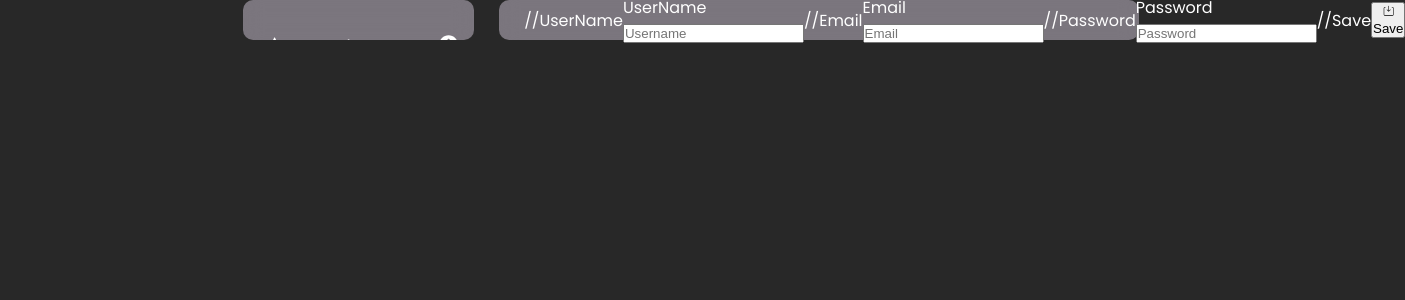
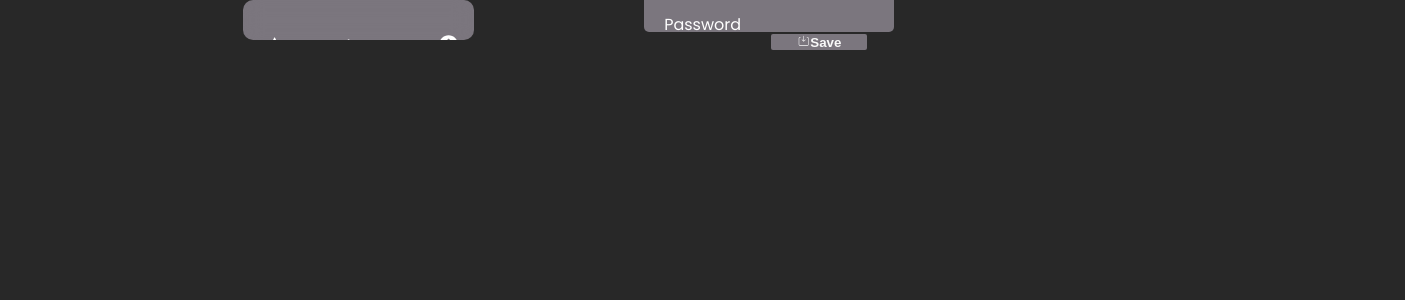
Before and after one commit to 404-Runtime-Terror/Password-Manager-Frontend, a Next.js app: page /components/Pages/DashboardPage in a window 1280 px wide. Shown: the top 300 px of the page, 1405 px wide, since content can reach past the window. Built offline with nearby package versions, Linux system fonts and the light colour scheme.

Commit message:
centered

```diff
--- a/pages/components/Pages/DashboardPage/AccountsList/Account/index.jsx
+++ b/pages/components/Pages/DashboardPage/AccountsList/Account/index.jsx
@@ -8,32 +8,19 @@ function Account() {
   return (
     <>
     <div className={style.Account}>
-    {/* <div className="Account"> */}
+      <div className={style.logo}>
 
-    //UserName
-      <div className={style.field}>
-        <label>UserName</label>
-        <input type="text" name="username" placeholder='Username'/>
       </div>
-
-      //Email
-      <div className={style.field}>
-        <label>Email</label>
-        <input type="email" name="email" placeholder="Email"/>
+      <div className={style.box}>
+        <label>UserName/Email</label>
+        <input type="text" name="Username/Email" placeholder="Username/Email"/>
       </div>
-
-      //Password
-      <div className={style.field}>
-        <label>Password</label>
+      <div className={style.box}>
+      <label>Password</label>
         <input type="password" name="password" placeholder="Password"/>
       </div>
-
-      //Save
-      <button className={style.fielduibutton}>
-        <CiSaveDown2/>
-        Save</button>
-      </div>
-
+      <button className={style.save}><CiSaveDown2/>Save</button>
+    </div>
     </>
     )
 }
--- a/pages/components/Pages/DashboardPage/AccountsList/Account/style.module.css
+++ b/pages/components/Pages/DashboardPage/AccountsList/Account/style.module.css
@@ -1,28 +1,61 @@
+.button{
+    cursor:pointer;
+}
+
+.logo{}
+
 .Account{
+     display: flex;
     height: 95%;
     width: 50%;
     position: fixed;
+    place-items: center;
     top: 1.7%;
     left: 39%;
+    border-radius: 5px;
     background-color: rgba(247, 236, 255, 0.4);
     backdrop-filter: blur(10px);
+    flex-direction: column;
+    justify-content: center;
     align-items: center;
 }
 
-@media screen and (max-height: 450px){
-    .app_list a {font-size: 30px;}
+.box{
+    display: flex;
+    background-color: rgba(247, 236, 255, 0.4);
+    top: 30%;
+    gap:-1px;
+    height: 70px;
+    width: 250px;
+    padding: 20px 20px;
+    margin-bottom: 2px;
+    margin-right: 100px;
+    border-radius: 5px;
+    font-family: var(--primary-font);
+    overflow: hidden;
+    flex-direction: column;
+    /* justify-content: center;
+    align-items: center; */
 }
 
-.Account{
-    /* background-color: rgba(247, 236, 255, 0.4); */
-    display: flex;
-    padding: 20px 25px;
-    justify-content: flex-start;
-    margin-bottom: 10px;
-    margin-right: -10px;
-    border-radius: var(--border-radius);
-    font-family: var(--primary-font);
-    /* overflow text */
-    text-overflow: ellipsis;
+.box>input{
+    display:flex;
+    flex-direction: column;
+    border:10px;
+    height: 20px;
+    border-radius: 2px;
+    justify-content: center;
+    align-items: center;
+}
+
+
+.save {
+    width:15%;
+    height:45px;
+    border-radius: 2px;
+    border:0px;
+    background-color: rgba(247, 236, 255, 0.4);
+    color:#f9f9f9;
+    font-weight:600;
 
 }
```
